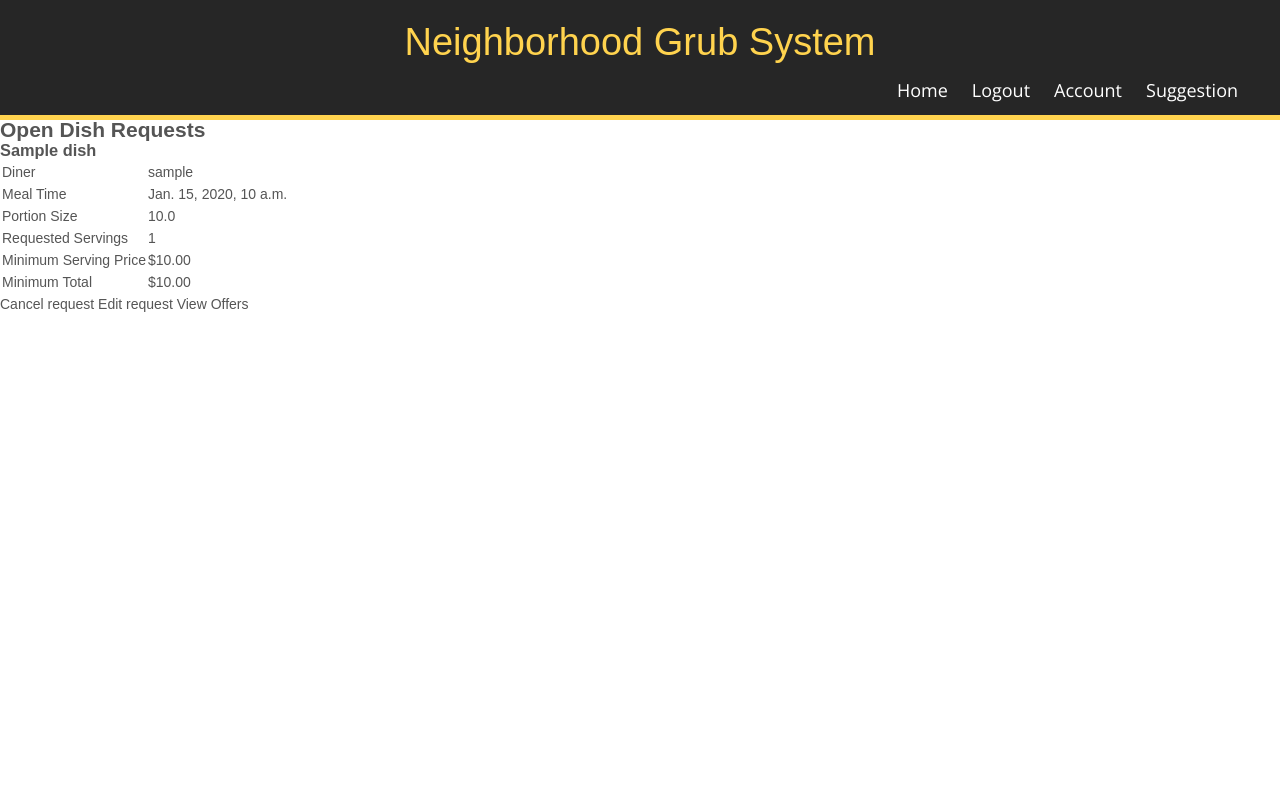
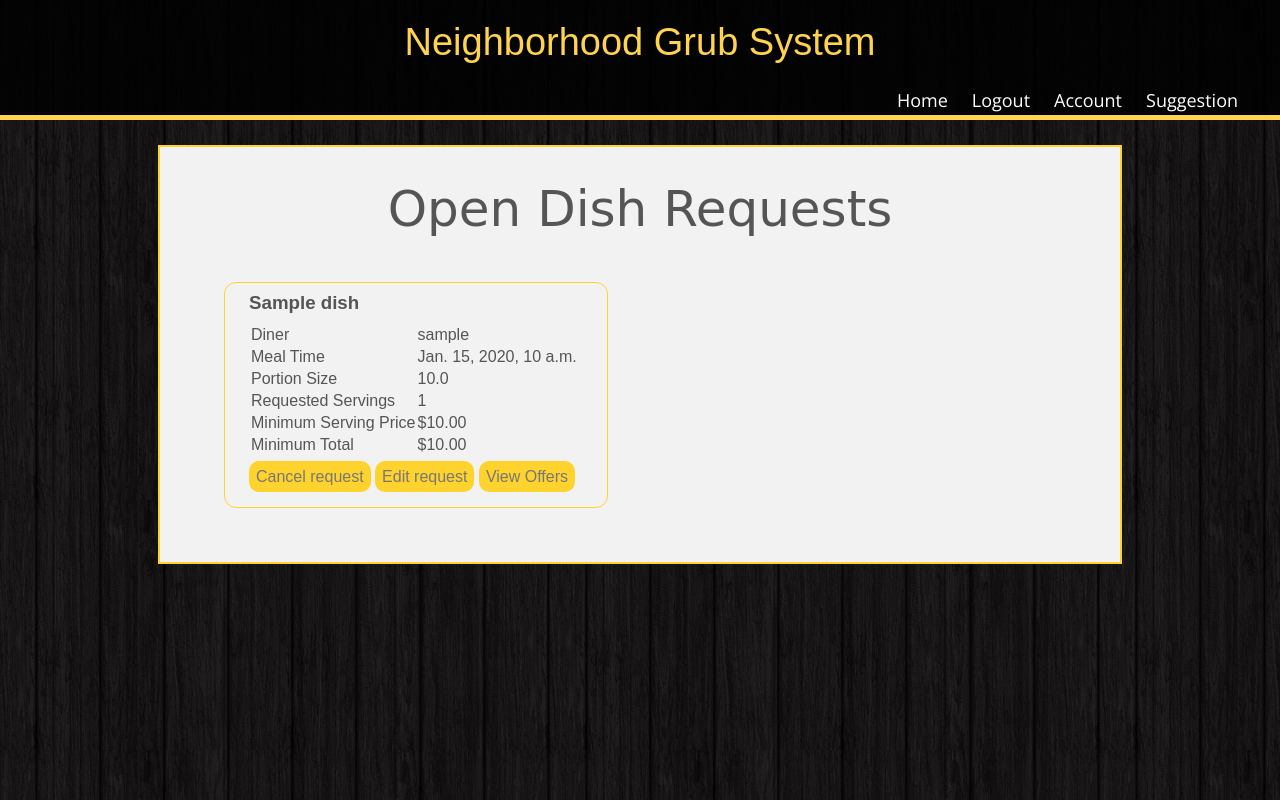
Before and after one commit to MRehman000/Neighborhood-Grub-System, a Django app: page /dishes/requests/manage/ in a window 1280 px wide. Run offline with Django 3.2, Linux system fonts and the light colour scheme; a user stored in the database is signed in; tables that the repository leaves empty hold one stand-in row (values such as "Sample post").

Commit message:
mange open dish done

```diff
--- a/django-project/dishes/templates/dishes/manage_requests.html
+++ b/django-project/dishes/templates/dishes/manage_requests.html
@@ -1,4 +1,76 @@
+{% load static %}
 {% include "ngs/header.html" %}
+
+
+<!DOCTYPE html>
+<html>
+  <head>
+    <title>NGS | Open Dish Request</title>
+    <link href="{% static 'css/open_dish_request.css' %}" rel = "stylesheet" type="text/css"/>
+    <link href='http://fonts.googleapis.com/css?family=Open+Sans:400,600,600italic' rel='stylesheet' type='text/css'>
+    <style type="text/css">
+        body{background: url({% static 'img/wood.jpg' %});}
+    </style>
+
+  </head>
+
+  <body>
+    <div class = "wrap fix">
+
+      <h2>Open Dish Requests</h2>
+      <div class ="content float_left">
+      {% if dish_requests %}
+        <ul>
+        {% for dish_request in dish_requests %}
+          <li>
+            <h3>{{ dish_request.dish.name }}</h3>
+            <table>
+              <tr>
+                <td>Diner</td><td>{{dish_request.diner.user.username}}</td>
+              </tr>
+              <tr>
+                <td>Meal Time</td><td>{{dish_request.meal_time}}</td>
+              </tr>
+              <tr>
+                <td>Portion Size</td><td>{{ dish_request.portion_size }}</td>
+              </tr>
+              <tr>
+                <td>Requested Servings</td><td>{{dish_request.num_servings}}</td>
+              </tr>
+              <tr>
+                <td>Minimum Serving Price</td><td>${{ dish_request.min_price }}</td>
+              </tr>
+              <tr>
+                <td>Minimum Total</td><td>${{ dish_request.total }}</td>
+              </tr>
+            </table>
+            <a href="/dishes/requests/{{ dish_request.id }}/cancel/">Cancel request</a>
+            <a href="/dishes/requests/{{ dish_request.id }}/edit/">Edit request</a>
+            <a href="/dishes/requests/{{ dish_request.id }}/offers/">View Offers</a>
+          </li>
+        {% endfor %}
+        </ul>
+      {% else %}
+        <p>You do not have any open dish requests</p>
+      {% endif %}
+        </div>
+    </div>
+
+  </body>
+</html>
+
+
+
+
+
+
+
+
+
+
+
+
+<!--
 <h2>Open Dish Requests</h2>
 {% if dish_requests %}
   <ul>
@@ -34,3 +106,4 @@
 {% else %}
   <p>You do not have any open dish requests</p>
 {% endif %}
+ -->
--- /dev/null
+++ b/django-project/static/css/open_dish_request.css
@@ -0,0 +1,57 @@
+.fix{overflow:hidden}
+*{margin-bottom: 10px;}
+
+.wrap{width:960px; margin:25px auto; display:block; background-color:rgb(242,242,242);height: auto;
+padding-bottom: 44px;
+border: solid 2px #ffd32e;}
+
+.wrap h2{
+	font-family: cursive;
+			    font-size: 50px;
+			    font-style: normal;
+			    font-variant: normal;
+			    font-weight: 500;
+			    line-height: 15.4px;
+			    margin-bottom: 65px;
+			    margin-top: 55px;
+			    text-align: center;
+}
+
+.float_left ul li{
+		float: left;
+	width: 358px;
+	padding-left: 24px;
+	border: solid 1px #ffd32e;
+	margin-left: 64px;
+	padding-top: 10px;
+	padding-bottom: 20px;
+	list-style-type: none;
+	font-size: 16px;
+	border-radius: 12px;
+}
+
+.float_left ul{
+	margin-bottom: 10px;
+}
+
+.float_left a{
+	color: #777;
+	background: #ffd32e;
+	padding: 7px;
+
+	border-radius: 10px;
+}
+
+.float_left a:hover, #current{color:black;}
+.content{
+	margin-right:16px;
+	margin-top:25px;
+
+
+}
+.content p{
+	    text-align: center;
+    font-size: 20px;
+    color: red;
+
+}
```
